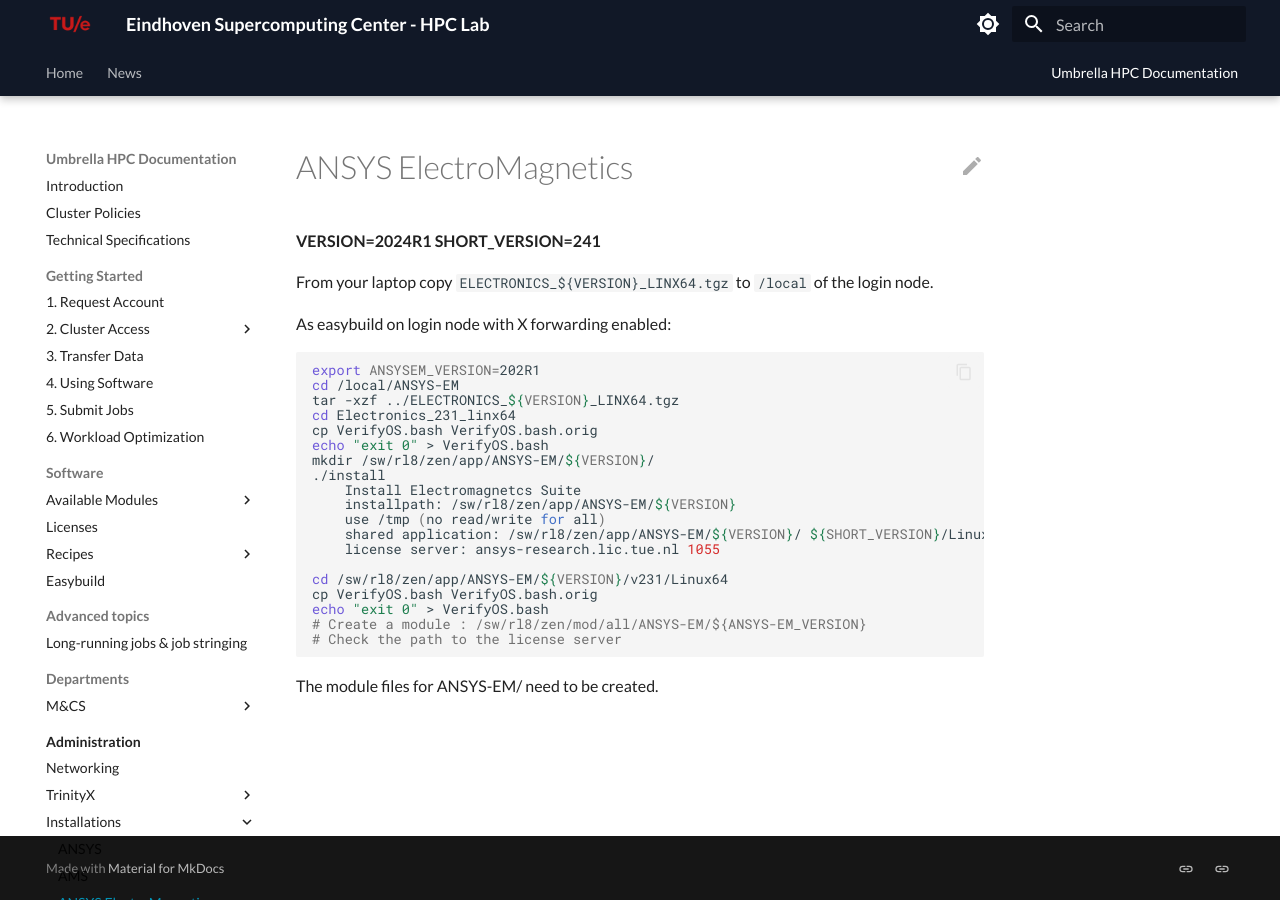
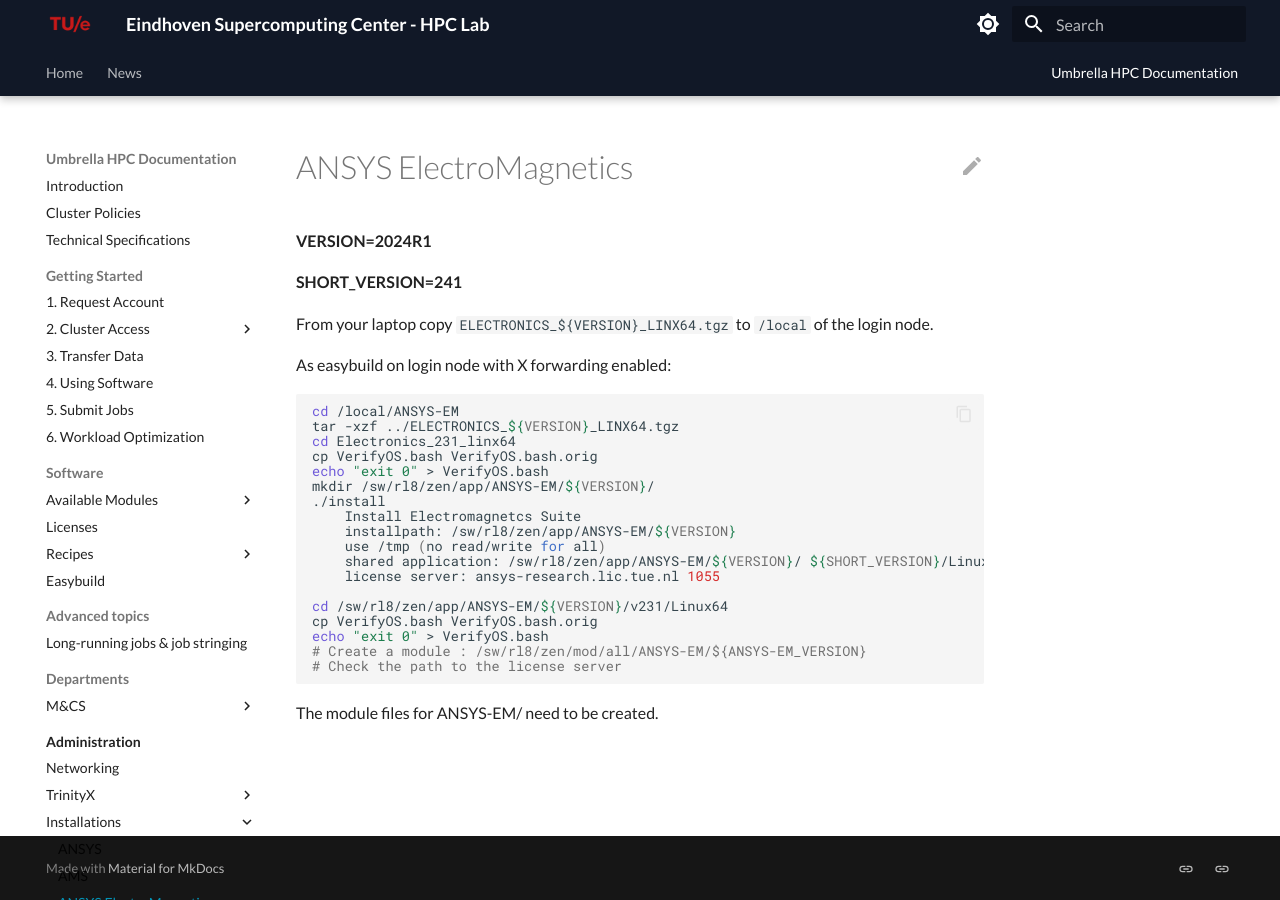
Before and after one commit to gferhpc/supercomputing.tue.nl, an MkDocs documentation site: the page built from pages/documentation/administration/installations/ansys-em.md, in a window 1280 px wide. Built offline with MkDocs 1.6.1 and Material for MkDocs 9.7.7, drawn with Linux system fonts in a browser that asks for light colours.

Commit message:
Update ansys-em.md

````diff
--- a/pages/documentation/administration/installations/ansys-em.md
+++ b/pages/documentation/administration/installations/ansys-em.md
@@ -1,6 +1,7 @@
 # ANSYS ElectroMagnetics
 
 **VERSION=2024R1**
+
 **SHORT_VERSION=241**
 
 From your laptop copy `ELECTRONICS_${VERSION}_LINX64.tgz` to `/local` of the login node.
@@ -8,7 +9,6 @@
 As easybuild on login node with X forwarding enabled:
 
 ```shell
-export ANSYSEM_VERSION=202R1
 cd /local/ANSYS-EM
 tar -xzf ../ELECTRONICS_${VERSION}_LINX64.tgz
 cd Electronics_231_linx64
````
